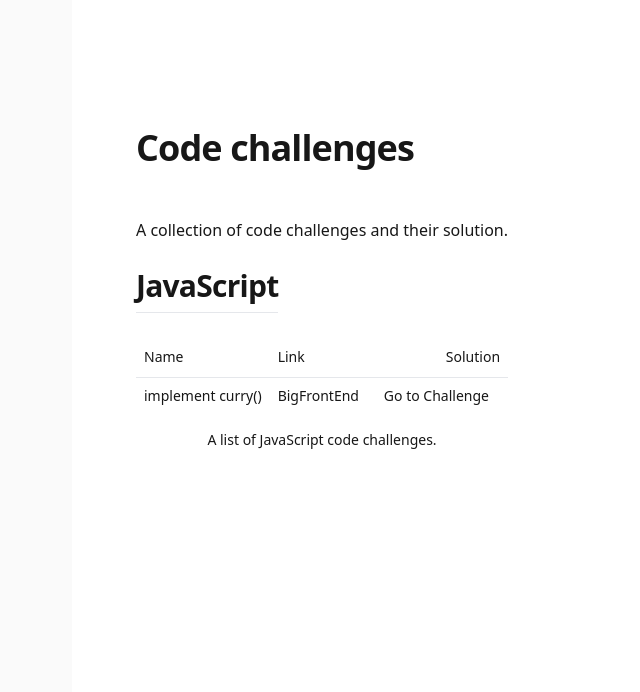
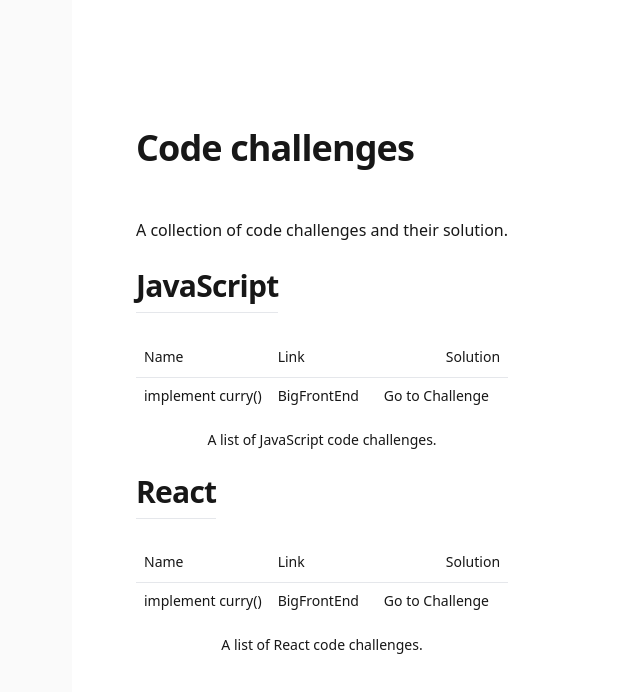
Before and after one commit to Galiano19/code-challenges, a Next.js app: page / in a window 1280 px wide. Shown: the top 692 px of the page, without its empty margins (184-824 px from the left). Built offline with nearby package versions, Linux system fonts and the light colour scheme.

Commit message:
add counter app

```diff
--- a/app/page.tsx
+++ b/app/page.tsx
@@ -48,6 +48,33 @@ export default function Home() {
           </TableRow>
         </TableBody>
       </Table>
+      <TypographyH2>React</TypographyH2>
+      <Table>
+        <TableCaption>A list of React code challenges.</TableCaption>
+        <TableHeader>
+          <TableRow>
+            <TableHead className="w-[100px]">Name</TableHead>
+            <TableHead>Link</TableHead>
+            <TableHead className="text-right">Solution</TableHead>
+          </TableRow>
+        </TableHeader>
+        <TableBody>
+          <TableRow>
+            <TableCell>implement curry()</TableCell>
+            <TableCell>
+              <a
+                href="https://bigfrontend.dev/react/The-React-Counter"
+                target="_blank"
+              >
+                BigFrontEnd
+              </a>
+            </TableCell>
+            <TableCell>
+              <a href="/react/counterapp">Go to Challenge</a>
+            </TableCell>
+          </TableRow>
+        </TableBody>
+      </Table>
     </Layout>
   );
 }
--- /dev/null
+++ b/app/react/counterapp/page.tsx
@@ -0,0 +1,62 @@
+"use client";
+
+import ChallengePage from "@/app/components/pattern/ChallengePage/ChallengePage";
+import { Button } from "@/app/components/ui/button/button";
+import { TypographyBlockquote } from "@/app/components/ui/typography/typography";
+import { useReducer } from "react";
+
+function counterReducer(
+  count: number,
+  action: { type: "increment" | "decrement" | "reset" }
+) {
+  if (action.type === "increment") {
+    return count + 1;
+  }
+  if (action.type === "decrement") {
+    return count - 1;
+  }
+  if (action.type === "reset") {
+    return 0;
+  }
+  return count;
+}
+
+export default function CounterApp() {
+  const [count, dispatch] = useReducer(counterReducer, 0);
+
+  const handleDecrease = () => {
+    dispatch({ type: "decrement" });
+  };
+
+  const handleIncrease = () => {
+    dispatch({ type: "increment" });
+  };
+
+  const handleReset = () => {
+    dispatch({ type: "reset" });
+  };
+
+  return (
+    <ChallengePage
+      title="The React Counter app"
+      description="create the famous Counter app. Counter starts from 0. click the '+' button to increment. click the '-' button to decrement."
+    >
+      <div className="flex items-center gap-4 mt-4">
+        <Button variant={"outline"} onClick={handleDecrease}>
+          -
+        </Button>
+        <span>{count}</span>
+        <Button variant={"outline"} onClick={handleIncrease}>
+          +
+        </Button>
+        <Button variant={"secondary"} onClick={handleReset}>
+          Reset
+        </Button>
+      </div>
+      <TypographyBlockquote className="mb-4 text-sm text-gray-600">
+        Using useReducer instead of useState for better state management with
+        multiple actions and clearer action dispatching.
+      </TypographyBlockquote>
+    </ChallengePage>
+  );
+}
```
